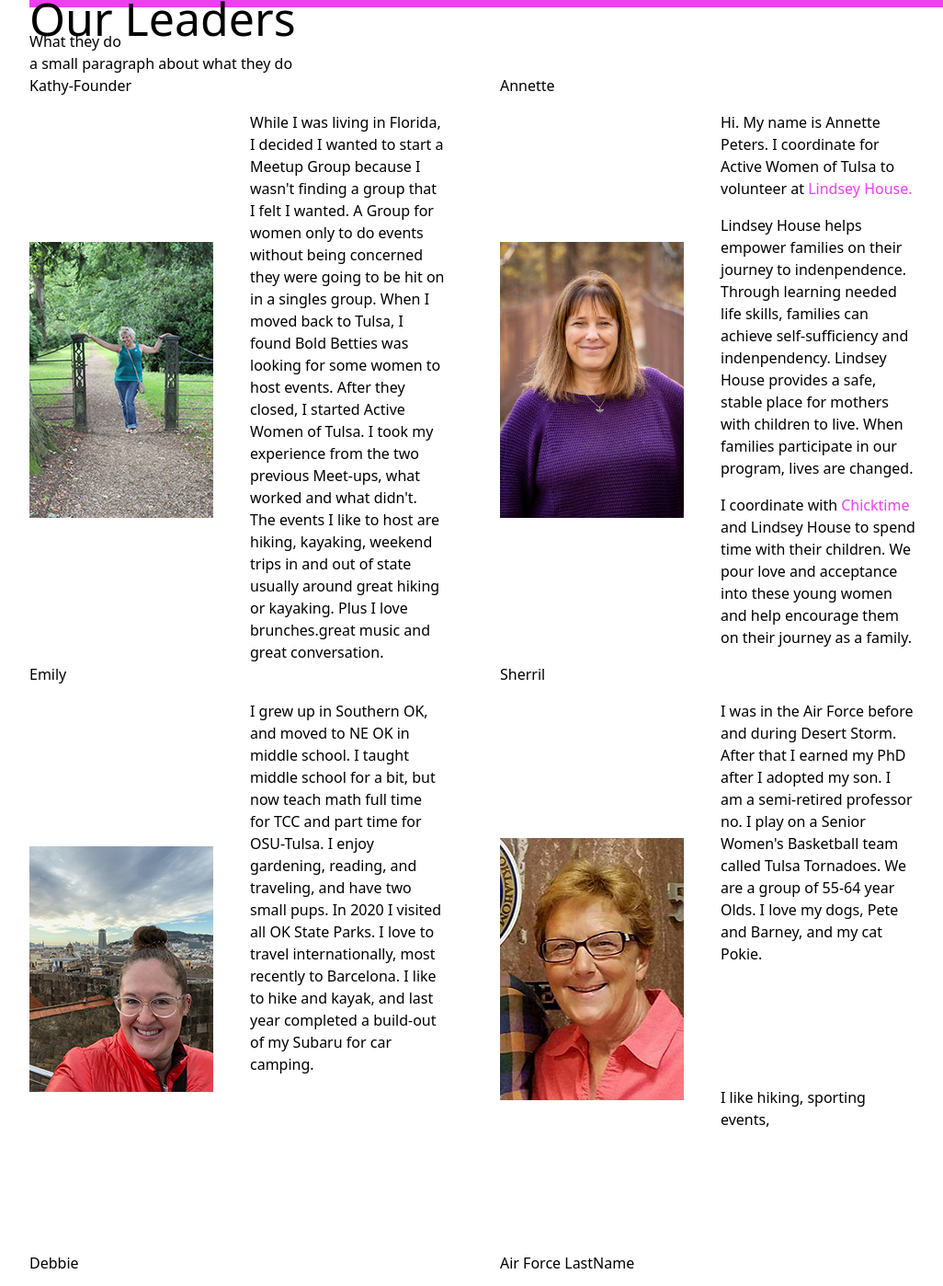
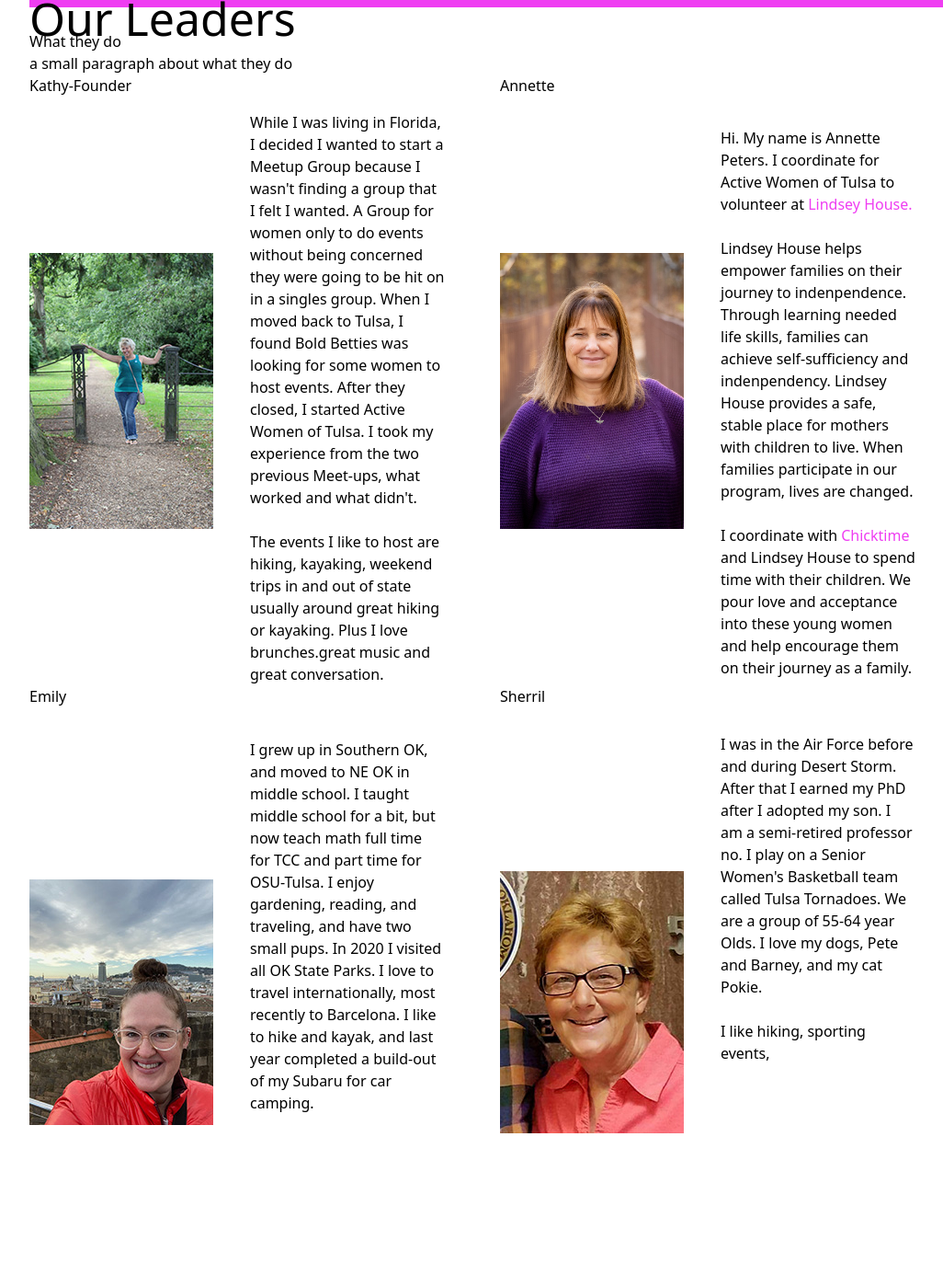
Before and after one commit to maceyjshort/activewomentulsa, a website built with Vite: page leaders.html in a window 1280 px wide. Shown: the part 291-1689 px from the top of the page at 92% size, without its empty margins (96-1122 px from the left). Built offline with nearby package versions, Linux system fonts and the light colour scheme.

Commit message:
fix leadership spacing errors and margins

```diff
--- a/leaders.html
+++ b/leaders.html
@@ -35,17 +35,17 @@
           <img src="images/kathyWebsite.jpg" alt="lady standing at gate" width="200px">
         </div>
         <div class="item leader1">
-          <p>While I was living in Florida, I decided I wanted to start a Meetup Group because I wasn't finding a group that I felt I wanted. A Group for women only to do events without being concerned they were going to be hit on in a singles group. When I moved back to Tulsa, I found Bold Betties was looking for some women to host events.  After they closed, I started Active Women of Tulsa. I took my experience from the two previous Meet-ups, what worked and what didn't. </p>
-          <p>The events I like to host are hiking, kayaking, weekend trips in and out of state usually around great hiking or kayaking. Plus I love brunches.great music and great conversation. </p>
+          <p>While I was living in Florida, I decided I wanted to start a Meetup Group because I wasn't finding a group that I felt I wanted. A Group for women only to do events without being concerned they were going to be hit on in a singles group. When I moved back to Tulsa, I found Bold Betties was looking for some women to host events.  After they closed, I started Active Women of Tulsa. I took my experience from the two previous Meet-ups, what worked and what didn't. <br><br>
+          The events I like to host are hiking, kayaking, weekend trips in and out of state usually around great hiking or kayaking. Plus I love brunches.great music and great conversation. </p>
         </div>
         <div class="item photo2">
           <h3>Annette</h3>
           <img src="images/headshot.jpg" alt="headshot" width="200px">
         </div>
         <div class="item leader2">
-          <p>Hi. My name is Annette Peters. I coordinate for Active Women of Tulsa to volunteer at <a href="https://www.lindseyhouse.org/">Lindsey House.</a></p>
-          <p>Lindsey House helps empower families on their journey to indenpendence. Through learning needed life skills, families can achieve self-sufficiency and indenpendency. Lindsey House provides a safe, stable place for mothers with children to live. When families participate in our program, lives are changed.</p>
-          <p>I coordinate with <a href="http://www.chicktime.com/tulsa/">Chicktime</a> and Lindsey House to spend time with their children. We pour love and acceptance into these young women and help encourage them on their journey as a family.</p>
+          <p>Hi. My name is Annette Peters. I coordinate for Active Women of Tulsa to volunteer at <a href="https://www.lindseyhouse.org/">Lindsey House.</a><br><br>
+          Lindsey House helps empower families on their journey to indenpendence. Through learning needed life skills, families can achieve self-sufficiency and indenpendency. Lindsey House provides a safe, stable place for mothers with children to live. When families participate in our program, lives are changed.<br><br>
+          I coordinate with <a href="http://www.chicktime.com/tulsa/">Chicktime</a> and Lindsey House to spend time with their children. We pour love and acceptance into these young women and help encourage them on their journey as a family.</p>
         </div>
         <div class="item photo3">
           <h3>Emily</h3>
@@ -59,17 +59,17 @@
           <img src="images/sherril.jpg" alt="">
         </div>
         <div class="item leader4">
-          <p>I was in the Air Force before and during Desert Storm. After that I earned my PhD after I adopted my son. I am a  semi-retired professor no. I play on a Senior Women's Basketball team called Tulsa Tornadoes. We are a group of 55-64 year Olds. I love my dogs, Pete and Barney, and my cat Pokie.</p>
-          <p>I like hiking, sporting events,</p>
+          <p>I was in the Air Force before and during Desert Storm. After that I earned my PhD after I adopted my son. I am a  semi-retired professor no. I play on a Senior Women's Basketball team called Tulsa Tornadoes. We are a group of 55-64 year Olds. I love my dogs, Pete and Barney, and my cat Pokie.<br><br>
+          I like hiking, sporting events,</p>
         </div>
         <div class="item photo5">
           <h3>Debbie</h3>
           <img src="images/dibbie.jpg" alt="">
         </div>
         <div class="item leader5">
-          <p>Hi! I've been a member of Active Women's group for a couple of years now. I joined after I moved here from Texas and wanted an opportunity to connect with other women who really jsut want to hang out and have some laughs.</p>
-          <p>Recently, I started hosting. I look for upcoming events that sound like fun to me and hope there are some like minded women in the group who would like to join me. So far, that look like Bubble/Mud runs, Mardi Gras and St. Patrick's day events, an Alice in Wonderland outdoor escape room and tomorrow's Celtic Festival.</p>
-          <p>At my events youare welcome to dress up/or not. Hope to be seeing you soon.</p>
+          <p>Hi! I've been a member of Active Women's group for a couple of years now. I joined after I moved here from Texas and wanted an opportunity to connect with other women who really jsut want to hang out and have some laughs.
+          Recently, I started hosting. I look for upcoming events that sound like fun to me and hope there are some like minded women in the group who would like to join me. So far, that look like Bubble/Mud runs, Mardi Gras and St. Patrick's day events, an Alice in Wonderland outdoor escape room and tomorrow's Celtic Festival.<br><br>
+          At my events youare welcome to dress up/or not. Hope to be seeing you soon.</p>
         </div>
         <div class="item photo6">
           <h3>Air Force LastName</h3>
--- a/leaderstyles.css
+++ b/leaderstyles.css
@@ -7,20 +7,26 @@
 .photo1{
   grid-area: photo1;
 }
+/**Annette is leader2***/
 .leader2{
   grid-area: leader2;
+  padding-top: 17px;
 }
 .photo2{
   grid-area: photo2;
 }
+/****Emily is Leader3*****/
 .leader3{
   grid-area: leader3;
+  padding-top: 18px;
 }
 .photo3{
   grid-area: photo3;
 }
+/*****Sherrl is leader4*******/
 .leader4{
   grid-area: leader4;
+  padding-top: 12px;
 }
 .photo4{
   grid-area: photo4;
```
